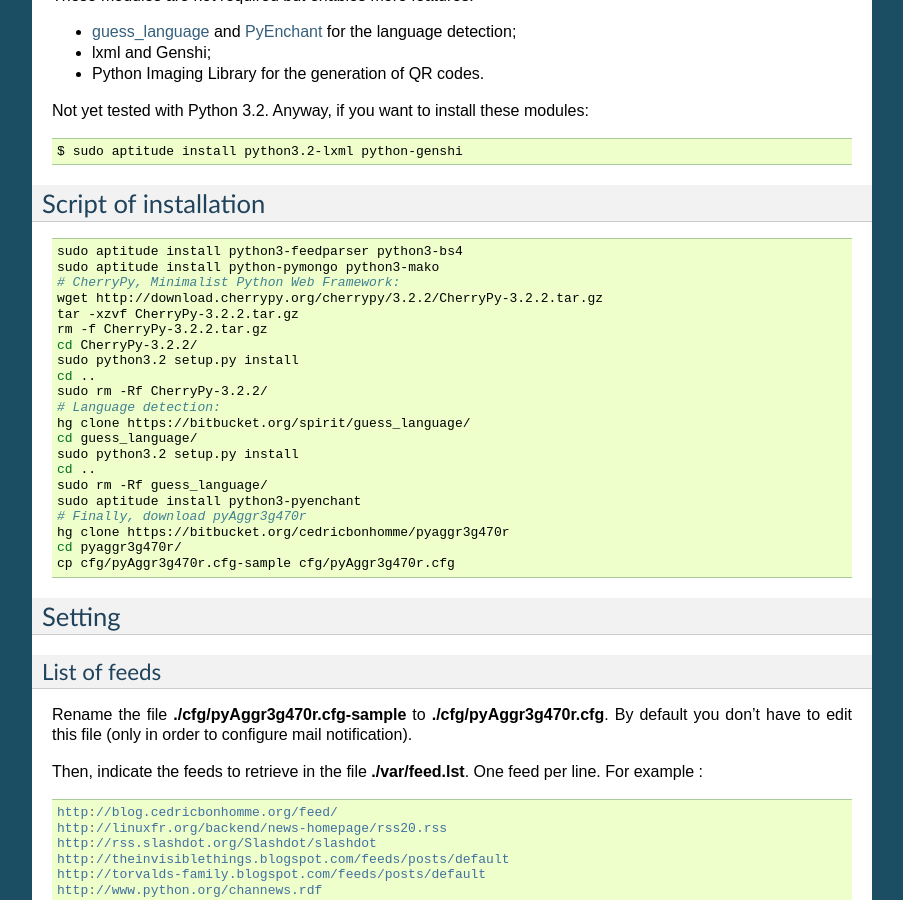
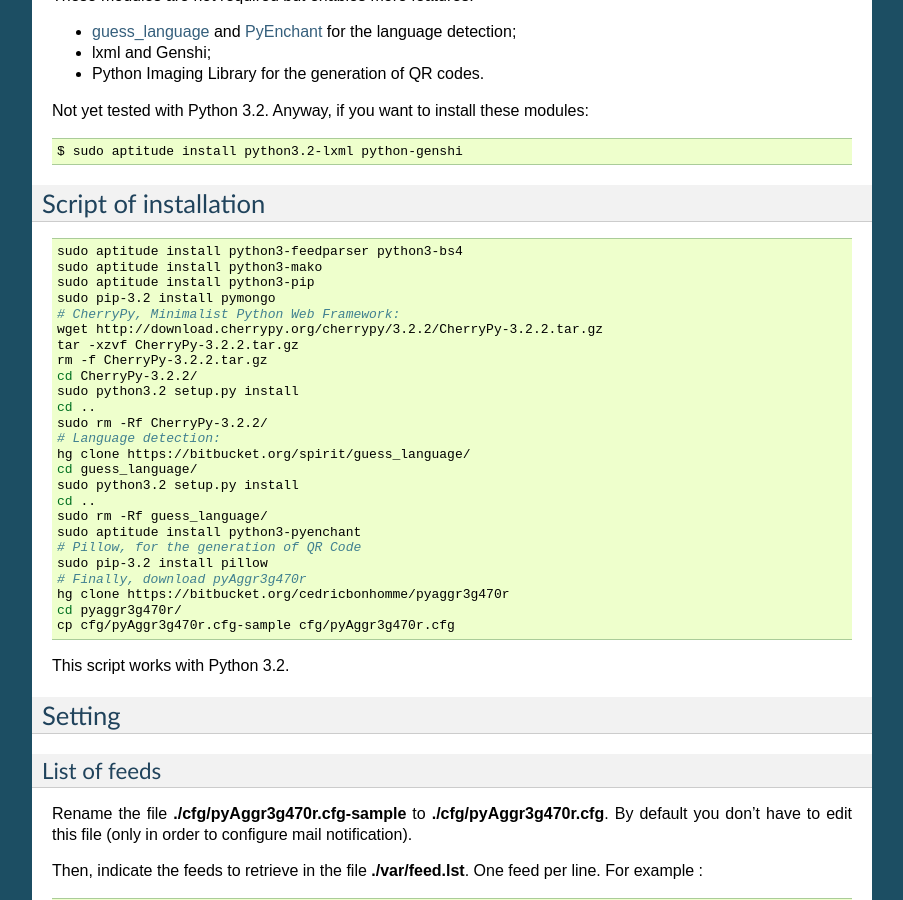
Before and after one commit to cedricbonhomme/newspipe, a Sphinx documentation site: the page built from docs/index.rst, in a window 1280 px wide and 900 px high, scrolled down 813 px. Shown: the whole window, without its empty margins (198-1101 px from the left). Built offline with Sphinx 7.4.7, drawn with Linux system fonts in a browser that asks for light colours.

Commit message:
Updated documentation: script of installation for Python 3.2.

```diff
--- a/docs/index.rst
+++ b/docs/index.rst
@@ -66,7 +66,9 @@
 .. code-block:: bash
 
     sudo aptitude install python3-feedparser python3-bs4
-    sudo aptitude install python-pymongo python3-mako
+    sudo aptitude install python3-mako
+    sudo aptitude install python3-pip
+    sudo pip-3.2 install pymongo
     # CherryPy, Minimalist Python Web Framework:
     wget http://download.cherrypy.org/cherrypy/3.2.2/CherryPy-3.2.2.tar.gz
     tar -xzvf CherryPy-3.2.2.tar.gz
@@ -82,11 +84,14 @@
     cd ..
     sudo rm -Rf guess_language/
     sudo aptitude install python3-pyenchant
+    # Pillow, for the generation of QR Code
+    sudo pip-3.2 install pillow
     # Finally, download pyAggr3g470r
     hg clone https://bitbucket.org/cedricbonhomme/pyaggr3g470r
     cd pyaggr3g470r/
     cp cfg/pyAggr3g470r.cfg-sample cfg/pyAggr3g470r.cfg
 
+This script works with Python 3.2.
 
 Setting
 ~~~~~~~
```
